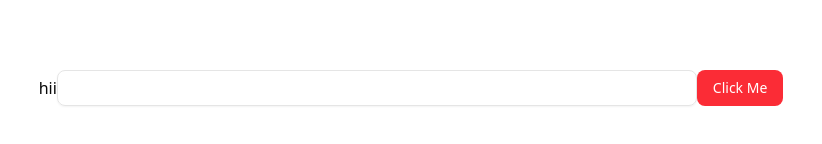
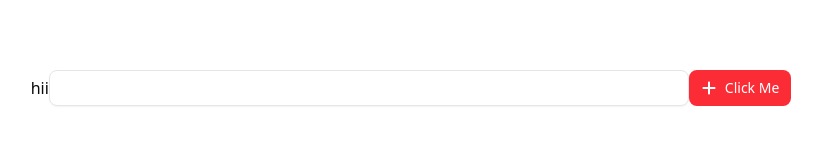
Before and after one commit to AbdulCoforge/shop-manager, a Next.js app: page / in a window 1280 px wide. Shown: the part 312-456 px from the top of the page, without its empty margins (229-1051 px from the left). Built offline with nearby package versions, Linux system fonts and the light colour scheme.

Commit message:
icons exampleis also setup and zustand is installed but not useed

```diff
--- a/app/page.tsx
+++ b/app/page.tsx
@@ -8,7 +8,7 @@ export default function Home() {
     <div className="flex justify-center items-center h-screen w-screen">
         hii
         <InputField className=" w-1/2" type="password"/>
-        <AdvanceButton className="">Click Me</AdvanceButton>
+        <AdvanceButton className=""><FaPlus className="bg-red-500"/>Click Me</AdvanceButton>
     </div>
   );
 }
--- a/components/atoms/AdvanceButton/index.tsx
+++ b/components/atoms/AdvanceButton/index.tsx
@@ -3,7 +3,7 @@ import { Button } from "@/components/ui/button"
 interface AdvanceButtonTypes{
     variant?: "link" | "secondary" | "outline" | "default" | "primary" | "ghost";
     className?: string;
-    children?: string;
+    children?: string | React.ReactNode;
 }
 
 export default function AdvanceButton ({
```
